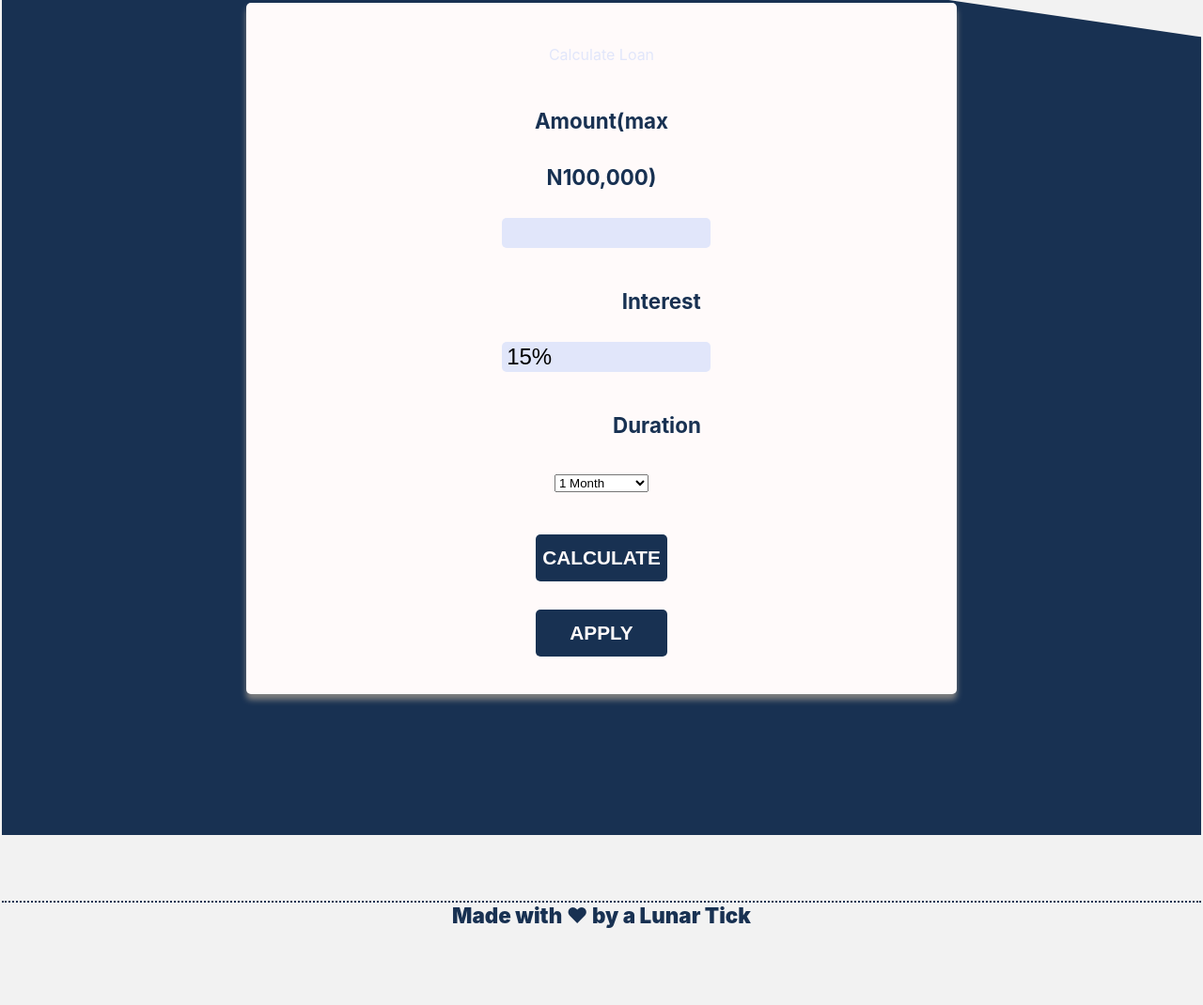
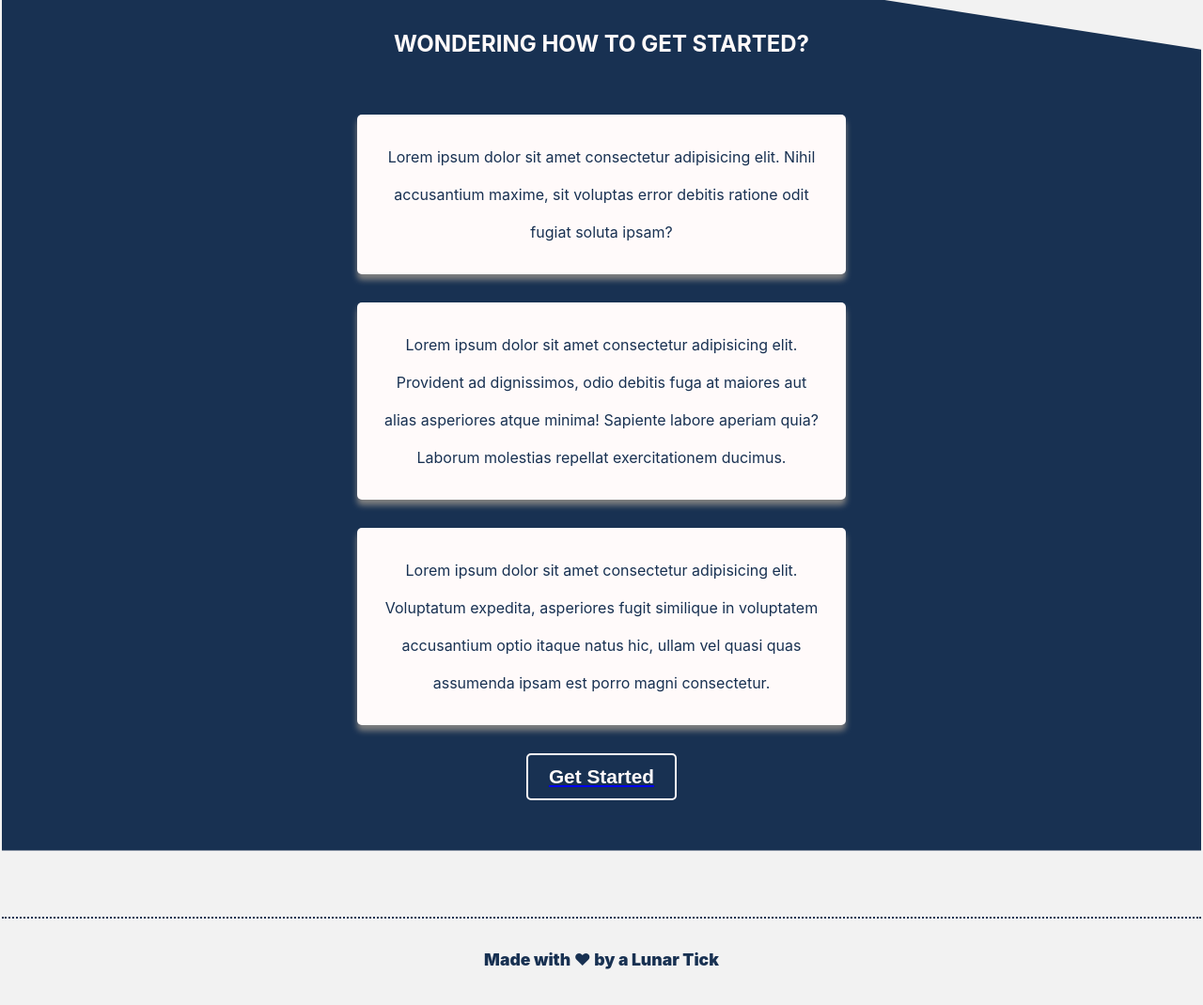
Before and after one commit to THEmmanuel/Quick-Credit, a website: page UI/index.html in a window 1280 px wide. Shown: the part 1408-2478 px from the top of the page at 94% size. Drawn offline with Linux system fonts and the light colour scheme.

Commit message:
added side nav bar and made some improvements to the index page

```diff
--- /dev/null
+++ b/UI/css/dasboard.css
@@ -0,0 +1,42 @@
+/* Color Theme Swatches in Hex */
+.Bloggy-Gradient-Blues-1-hex {
+    color: #E1E6FA;
+}
+
+.Bloggy-Gradient-Blues-2-hex {
+    color: #C4D7ED;
+}
+
+.Bloggy-Gradient-Blues-3-hex {
+    color: #ABC8E2;
+}
+
+.Bloggy-Gradient-Blues-4-hex {
+    color: #375D81;
+}
+
+.Bloggy-Gradient-Blues-5-hex {
+    color: #183152;
+}
+
+
+body{
+    margin: 2px;
+    background-color: #F2F2F2;
+    line-height: 1.8em;
+    color: #E1E6FA;
+    font-family: -apple-system, BlinkMacSystemFont, 'Segoe UI', Roboto, Oxygen, Ubuntu, Cantarell, 'Open Sans', 'Helvetica Neue', sans-serif;
+}
+
+.nav_bar_side{
+    height: 100vh;
+    width: 20vw;
+    z-index: 1;
+    position: fixed;
+    top: 0;
+    left: 0;
+    background-color: lawngreen;
+    overflow-x: hidden;
+    background: #183152;
+    color: #FFFAFA;
+}
--- a/UI/css/index.css
+++ b/UI/css/index.css
@@ -68,10 +68,12 @@ li {
     /* margin: 5px; */
 }
 
-li a {
+li .nav_btn {
     border: solid 2px #183152;
     font-weight: 600;
-    height: 25px;
+    height: 40px;
+    overflow: hidden;
+    justify-content: center;
     background: #FFFAFA;
     padding: 10px 25px;
     margin-top: 4px;
@@ -80,6 +82,7 @@ li a {
 
 li .sign_up {
     background: #183152;
+    color: #FFFAFA;
     border: solid 2px #FFFAFA;
 }
 
@@ -132,9 +135,9 @@ li .sign_up {
 
 }
 
-main {}
+/* main {} */
 
-.reason_text {
+.section_text {
     color: #183152;
     text-transform: uppercase;
     margin: auto;
@@ -142,6 +145,10 @@ main {}
     width: 50%;
     text-align: center;
     /* margin-bottom:  */
+}
+
+.steps_text {
+    color: #FFFAFA;
 }
 
 .section_features {
@@ -158,7 +165,7 @@ main {}
 
 .features_card {
     background-color: #FFFAFA;
-    /* clip-path: circle(10% at 0 0); */
+    /* clip-path: circle(25% at 0 0); */
     width: 290px;
     height: 320px;
     -moz-height: 320px;
@@ -214,93 +221,73 @@ main {}
     background-position: center;
 }
 
-.loan_calculator {
-    /* background: #FFFAFA; */
+.steps_container {
     margin: 40px auto;
     justify-content: center;
-
     flex-wrap: wrap;
     background-color: #183152;
     padding: 50px;
-    -webkit-clip-path: polygon(0 0, 100% 25%, 100% 100%, 0% 100%);
-    clip-path: polygon(0 0, 100% 18%, 100% 100%, 0% 100%);
+    -webkit-clip-path: polygon(0 0, 100% 25px, 100% 100%, 0% 100%);
+    clip-path: polygon(0 0, 100% 200px, 100% 100%, 0% 100%);
 }
 
-.loan_card {
-    margin: 100px auto;
+.steps_main {
+    margin-top: 100px;
+}
+
+.steps_info {
+    align-content: center;
+}
+
+.steps_card {
+    margin: 30px auto;
+    color: #183152;
     box-shadow: 0px 6px 6px #808080;
     background: #FFFAFA;
-    /* display:flex; */
-    width: 60%;
-    padding: 50px;
+    /* display:flex; */
+    width: 40%;
+    padding: 30px;
     text-align: center;
     justify-content: center;
     padding: 25px;
-    line-height: 3.8rem;
+    line-height: 2.5rem;
     border-radius: 5px;
-
 }
 
-.loan_card button {
-    border: none;
+.steps_info button {
+    display: block;
+    border: solid 2px #FFFAFA;
     color: #FFFAFA;
     background-color: #183152;
     border-radius: 5px;
-    width: 140px;
+    width: 160px;
     height: 50px;
     cursor: pointer;
-    margin: 15px auto;
+    margin: 4px auto;
     font-size: 1.3em;
     transition: all 0.5s;
     font-weight: 800;
-    text-transform: uppercase;
+    text-decoration: none;
 }
 
-.input_field {
-    width: 30%;
-    text-align: center;
-    margin: 10px auto;
-}
-
-label {
+.steps_info button:hover{
+    background: #FFFAFA;
     color: #183152;
-    display: flex;
-    justify-content: right;
-    font-weight: bold;
-    font-size: 1.4em
-}
-
-input {
-    padding: 5px;
-    border: none;
-    border-radius: 5px;
-    width: 100%;
-    height: 22px;
-    background-color: #E1E6FA;
-    margin: 5px auto;
-    font-size: 1.5em;
-    color: #000;
-}
-
-.loan_card button:hover {
-    transform: translateY(-0.3rem);
-    box-shadow: 0px 10px 6px #0E1C2E;
-}
-
-select{
-    width: 100px;
 }
 
 footer {
     border-top: #183152 2px dotted;
-    height: 20vh;
+    height: 10vh;
     margin: none;
     margin-top: 70px;
     color: #183152;
     text-align: center;
 }
 
+
 footer span {
+    display: block;
+    margin: 30px auto;
     font-weight: 900;
-    font-size: 1.4rem;
+    font-size: 1.1rem;
 }
--- a/UI/index.html
+++ b/UI/index.html
@@ -16,8 +16,13 @@
         <nav>
             <h1 class="main_logo">Quick Credit</h1>
             <ul>
-                <li><a href="./sign_up.html" class = "sign_in">Sign Up</a></li>
-                <li><a href="./sign_in.html" class="sign_up">Sign In</a></li>
+                <a href="sign_in.html">
+                <li><button class="sign_up nav_btn">Sign In</button></li>
+                </a>
+
+                <a href="sign_up.html">
+                <li><button class="sign_in nav_btn">Sign Up</button></li>
+                </a>
             </ul>
         </nav>
         <div class="heading_block">
@@ -28,9 +33,11 @@
                     <!-- Make a typewriter with fast, easy and convenient -->
                 </span>
                 <br>
+                <a href="sign_up.html">
                 <button class="get_started_btn">
                     Get Started
                 </button>
+                </a>
             </h1>
         </div>
     </header>
@@ -40,7 +47,7 @@
     <main>
         <div>
             <span>
-                <h1 class="reason_text">Why Choose Quick Credit?</h1>
+                <h1 class="reason_text section_text">Why Choose Quick Credit?</h1>
             </span>
             <div>
                 <section class="section_features">
@@ -61,7 +68,7 @@
 
                         <h1>Easy</h1>
                         <span class="features_description">
-                            Type in your amount, choose your repayment plan, and we'll handle the rest, no hidden
+                            Type in your amount, choose your repayment plan, and we'll handle the rest, at no hidden
                             charges. It's that easy.
                         </span>
                     </div>
@@ -79,45 +86,26 @@
 
 
 
-                <section class="loan_calculator">
-                    <div class="loan_card">
-                        <div class="loan_calulator_main">
-                            <span>Calculate Loan</span>
-                            <div class="input_field">
-                                <label>Amount(max N100,000)</label>
-                                <!-- <select name="choice">
-                                    <option value="first" selected>N1000</option>
-                                    <option value="second">N2000</option>
-                                    <option value="second">N5000</option>
-                                    <option value="second">N10000</option>
-                                    <option value="second">N20000</option>
-                                    <option value="second">N50000</option>
-                                    <option value="second">N100000</option>
-                                </select> -->
-                                <input type="number">
+                <section class="steps_container">
+                    <div class="steps_info">
+                        <div class="steps_main">
+                            <!-- <span>Wondering how to get started?</span> -->
+                            <h1 class="steps_text section_text">Wondering how to get started?</h1>
+                            <div class="steps_card steps_register">
+                                Lorem ipsum dolor sit amet consectetur adipisicing elit. Nihil accusantium maxime, sit voluptas error debitis ratione odit fugiat soluta ipsam?
                             </div>
 
-                            <div class="input_field">
-                                <label>Interest</label>
-                                <input type="text" value="15%" disabled>
+                            <div class="steps_card steps_login">
+                                Lorem ipsum dolor sit amet consectetur adipisicing elit. Provident ad dignissimos, odio debitis fuga at maiores aut alias asperiores atque minima! Sapiente labore aperiam quia? Laborum molestias repellat exercitationem ducimus.
+                            </div>
+
+                            <div class="steps_card steps_request">
+                                Lorem ipsum dolor sit amet consectetur adipisicing elit. Voluptatum expedita, asperiores fugit similique in voluptatem accusantium optio itaque natus hic, ullam vel quasi quas assumenda ipsam est porro magni consectetur.
                             </div>
                         </div>
-
-                        <div class="input_field">
-                            <label>Duration</label>
-                            <select name="choice">
-                                <option value="first" selected>1 Month</option>
-                                <option value="second">2 Months </option>
-                                <option value="second">3 Months</option>
-                            </select>
-
-                        </div>
-                        <button class="primary_button">Calculate</button>
-
-                        <div>
-                            <!-- Loan results -->
-                            <button>Apply</button>
-                        </div>
+                        <a href="sign_up.html">
+                        <button class="primary_btn">Get Started</button>
+                        </a>
                     </div>
                 </section>
     </main>
--- a/package.json
+++ b/package.json
@@ -1,7 +1,7 @@
 {
   "name": "quick-credit",
   "version": "1.0.0",
-  "description": "Quick Credit is a Web application that helps alleviate poverty by giving out soft-loans with reasonable interest rates",
+  "description": "Quick Credit is an online lending platform that provides short term soft loans to individuals. This helps solve problems of financial inclusion as a way to al eviate poverty and empower low income earners.",
   "main": "index.js",
   "scripts": {
     "test": "echo \"Error: no test specified\" && exit 1"
```
Also changed, not shown: UI/dashboard.html (+57 -5 lines), README.md.
